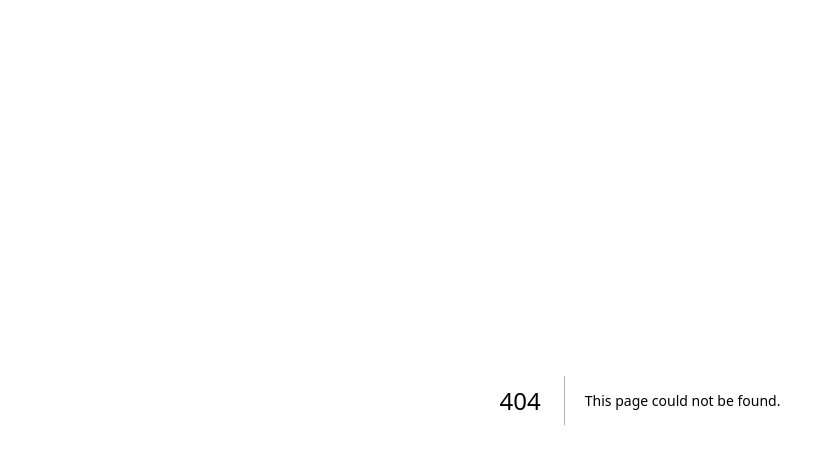
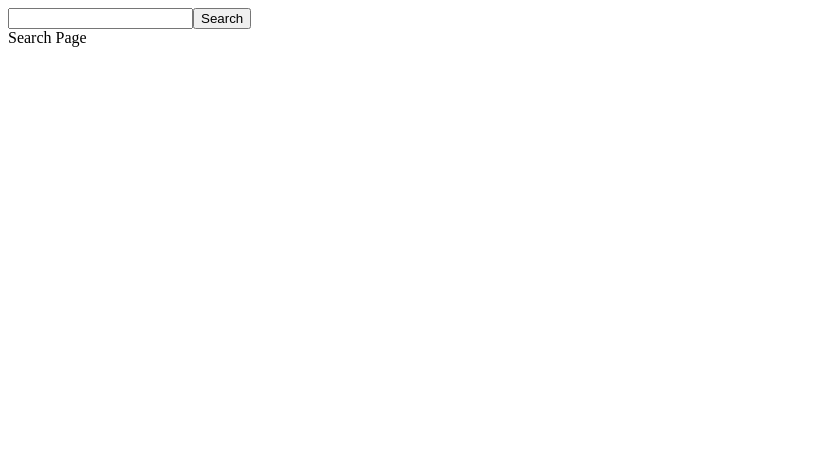
Before and after one commit to worldbrighteststar/nextjs15-onebite-lecturesite, a Next.js app in the folder app-routing-app/: page /search in a window 1280 px wide. Before the commit this address had no page. Shown: the top 464 px of the page, without its empty margins (0-835 px from the left). Built offline with nearby package versions, Linux system fonts and the light colour scheme.

Commit message:
~lecture 32

```diff
--- /dev/null
+++ b/app-routing-app/src/app/(with-searchbar)/layout.tsx
@@ -0,0 +1,11 @@
+import { ReactNode } from 'react';
+import SearchBar from './searchbar';
+
+export default function Layout({ children }: { children: ReactNode }) {
+	return (
+		<div>
+			<SearchBar />
+			{children}
+		</div>
+	);
+}
--- /dev/null
+++ b/app-routing-app/src/app/(with-searchbar)/page.tsx
@@ -0,0 +1,3 @@
+export default function Home() {
+	return <div>Index Page</div>;
+}
--- /dev/null
+++ b/app-routing-app/src/app/(with-searchbar)/search/page.tsx
@@ -0,0 +1,13 @@
+export default async function Page({
+	searchParams,
+}: {
+	searchParams: Promise<{ q: string }>;
+}) {
+	const { q } = await searchParams;
+	return (
+		<div>
+			Search Page
+			<div>{q}</div>
+		</div>
+	);
+}
--- /dev/null
+++ b/app-routing-app/src/app/(with-searchbar)/searchbar.tsx
@@ -0,0 +1,17 @@
+'use client';
+import React, { useState } from 'react';
+
+export default function SearchBar() {
+	const [search, setSearch] = useState('');
+
+	const onChangeSearch = (e: React.ChangeEvent<HTMLInputElement>) => {
+		setSearch(e.target.value);
+	};
+
+	return (
+		<div>
+			<input value={search} onChange={onChangeSearch} />
+			<button>Search</button>
+		</div>
+	);
+}
--- a/app-routing-app/src/app/page.tsx
+++ /dev/null
@@ -1,5 +0,0 @@
-import styles from './page.module.css';
-
-export default function Home() {
-	return <div className={styles.page}>Index Page</div>;
-}
```
Also changed, not shown: app-routing-app/src/app/book/[id]/page.tsx (added, +8 -0 lines), app-routing-app/src/app/layout.tsx (+9 -9 lines).
